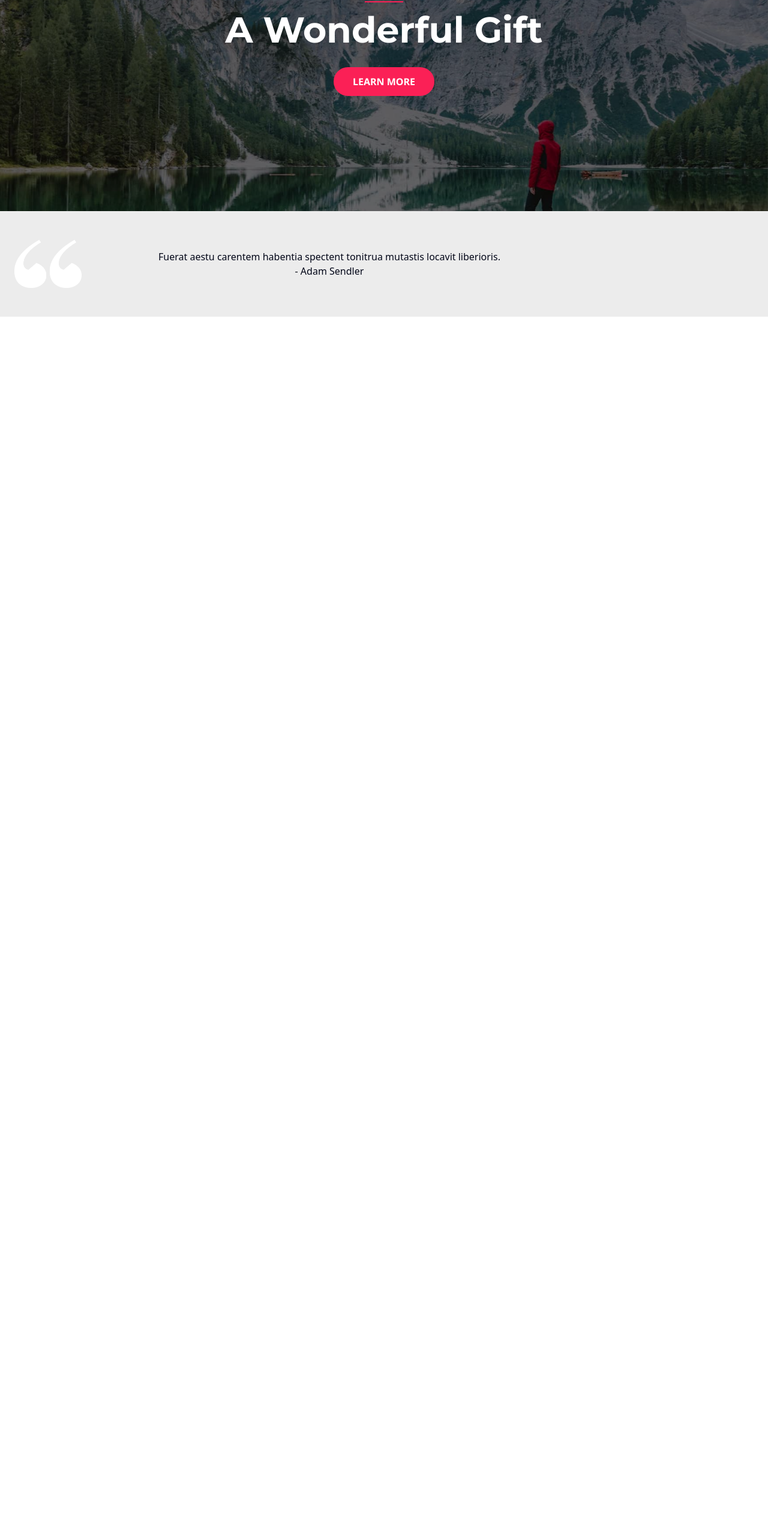
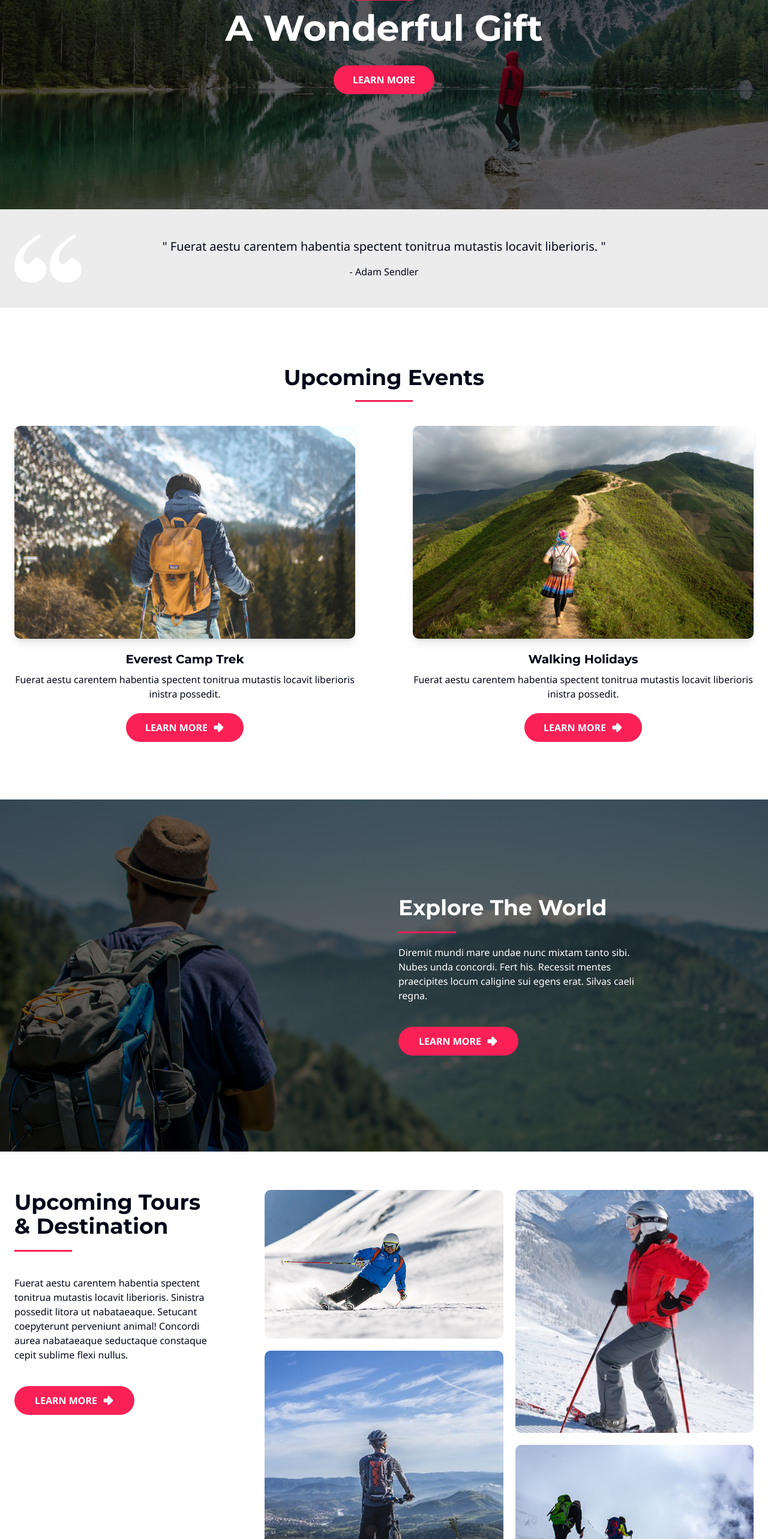
Before and after one commit to MrSaikatS/outdoor-adventure-nextjs, a Next.js app: page / in a window 1280 px wide. Shown: the part 234-2800 px from the top of the page at 60% size. Before the commit the page ends 800 px from the top, so only its background shows below. Built offline with nearby package versions, Linux system fonts and the light colour scheme.

Commit message:
home page all Done mob & desktop

```diff
--- a/src/app/page.tsx
+++ b/src/app/page.tsx
@@ -1,4 +1,9 @@
 import HomeHero from "@/components/HeroComps/HomeHero";
+import EventsCard from "@/components/HomePageComps/EventsCard";
+import LinkButton from "@/components/LinkButton";
+import Underline from "@/components/Underline";
+import { events } from "@/lib/information";
+import { ArrowBigRight } from "lucide-react";
 import { Metadata } from "next";
 import Image from "next/image";
 
@@ -10,29 +15,141 @@ export const metadata: Metadata = {
 const page = () => {
   return (
     <>
+      {/* Hero Section */}
+
       <HomeHero />
 
-      <div className="bg-[#ECECEC]">
-        <div className="mx-auto flex w-full max-w-7xl flex-col items-center justify-center gap-8 px-6 py-12 lg:flex-row lg:justify-start lg:gap-32">
+      {/* Quotes Section */}
+
+      <section className="bg-[#ECECEC]">
+        <div className="relative mx-auto grid max-w-7xl place-items-center gap-8 px-6 py-12 lg:gap-0">
           <Image
             src={"/home/quote-1.png"}
             alt="quote"
             width={500}
             height={300}
-            className="h-20 w-28"
-            // lg:absolute
-            // lg:left-0
-            // lg:mx-6
-            // lg:my-12
+            className="h-20 w-28 lg:absolute lg:left-0 lg:mx-6 lg:my-12"
           />
-          <div className="text-center">
-            {
-              "Fuerat aestu carentem habentia spectent tonitrua mutastis locavit liberioris."
-            }
-            <br />- Adam Sendler
+          <div className="font-noto-sans space-y-4 text-center">
+            <div className="text-xl">
+              &quot; Fuerat aestu carentem habentia spectent tonitrua mutastis
+              locavit liberioris. &quot;
+            </div>
+            <div className="">- Adam Sendler</div>
           </div>
         </div>
-      </div>
+      </section>
+
+      {/* Upcoming Events Section */}
+
+      <section className="mx-auto max-w-7xl space-y-10 px-6 py-14 lg:py-24">
+        <div className="grid place-items-center">
+          <div className="font-montserrat mb-1.5 text-2xl font-bold lg:text-4xl">
+            Upcoming Events
+          </div>
+
+          <Underline />
+        </div>
+
+        <div className="grid grid-cols-1 place-items-center gap-10 lg:grid-cols-2 lg:gap-24">
+          {events.map((event) => {
+            return (
+              <EventsCard
+                key={event.eId}
+                info={event}
+              />
+            );
+          })}
+        </div>
+      </section>
+
+      {/* Explore Section */}
+
+      <section className="bg-[url('/home/section-bg.jpg')] bg-cover bg-top bg-no-repeat lg:bg-fixed">
+        <div className="flex justify-end bg-black/60">
+          <div className="text-background max-w-7xl space-y-5 px-6 py-24 md:w-1/2 lg:py-40">
+            <div className="font-montserrat text-2xl font-bold lg:text-4xl">
+              Explore The World
+            </div>
+            <Underline />
+            <div className="font-noto-sans w-[70%]">
+              Diremit mundi mare undae nunc mixtam tanto sibi. Nubes unda
+              concordi. Fert his. Recessit mentes praecipites locum caligine sui
+              egens erat. Silvas caeli regna.
+            </div>
+
+            <LinkButton
+              href="/"
+              className="mt-10 w-[200px] text-sm lg:text-base">
+              LEARN MORE
+              <ArrowBigRight
+                fill="white"
+                size={20}
+              />
+            </LinkButton>
+          </div>
+        </div>
+      </section>
+
+      {/* Upcoming Tours & Destinations Section */}
+
+      <section className="mx-auto grid max-w-7xl grid-cols-1 gap-5 px-6 py-16 lg:grid-cols-3">
+        <div className="me-0 mb-14 space-y-5 lg:me-14 lg:mb-0">
+          <div className="font-montserrat text-2xl font-bold lg:text-4xl">
+            Upcoming Tours & Destination
+          </div>
+          <Underline />
+          <div className="font-noto-sans mt-0 lg:mt-10">
+            Fuerat aestu carentem habentia spectent tonitrua mutastis locavit
+            liberioris. Sinistra possedit litora ut nabataeaque. Setucant
+            coepyterunt perveniunt animal! Concordi aurea nabataeaque seductaque
+            constaque cepit sublime flexi nullus.
+          </div>
+          <LinkButton
+            href="/"
+            className="mt-10 w-[200px] text-sm lg:text-base">
+            LEARN MORE
+            <ArrowBigRight
+              fill="white"
+              size={20}
+            />
+          </LinkButton>
+        </div>
+
+        <div className="space-y-5">
+          <Image
+            src={"/home/upcoming-1.jpg"}
+            alt="destination"
+            width={644}
+            height={402}
+            className="h-auto w-full rounded-lg"
+          />
+          <Image
+            src={"/home/upcoming-3.jpg"}
+            alt="destination"
+            width={378}
+            height={385}
+            className="h-auto w-full rounded-lg"
+          />
+        </div>
+
+        <div className="space-y-5">
+          <Image
+            src={"/home/upcoming-2.jpg"}
+            alt="destination"
+            width={378}
+            height={385}
+            className="h-auto w-full rounded-lg"
+          />
+          <Image
+            src={"/home/upcoming-4.jpg"}
+            alt="destination"
+            width={644}
+            height={402}
+            className="h-auto w-full rounded-lg"
+          />
+        </div>
+      </section>
     </>
   );
 };
--- /dev/null
+++ b/src/components/Footer/Footer.tsx
@@ -0,0 +1,5 @@
+const Footer = () => {
+  return <></>;
+};
+
+export default Footer;
--- a/src/components/HeroComps/HomeHero.tsx
+++ b/src/components/HeroComps/HomeHero.tsx
@@ -1,16 +1,17 @@
 import LinkButton from "../LinkButton";
+import Underline from "../Underline";
 
 const HomeHero = () => {
   return (
     <section className="bg-[url(/home/hero-bg.jpg)] bg-cover bg-fixed bg-center bg-no-repeat">
       <div className="font-montserrat flex flex-col items-center justify-center bg-black/60 py-36 text-white md:py-[12rem]">
-        <div className="text-2xl font-semibold">
-          Explore the Colourful World
+        <div className="text-xl font-semibold">Explore the Colourful World</div>
+
+        <Underline />
+
+        <div className="mt-2 text-3xl font-bold lg:mt-4 lg:text-6xl">
+          A Wonderful Gift
         </div>
-
-        <div className="bg-primary-crimson mt-3 h-0.5 w-16"></div>
-
-        <div className="mt-4 text-6xl font-bold">A Wonderful Gift</div>
 
         <LinkButton
           href="/"
--- /dev/null
+++ b/src/components/HomePageComps/EventsCard.tsx
@@ -0,0 +1,38 @@
+import { ArrowBigRight } from "lucide-react";
+import Image from "next/image";
+import LinkButton from "../LinkButton";
+import { EventType } from "@/lib/types";
+
+const EventsCard = ({ info }: { info: EventType }) => {
+  return (
+    <div className="grid place-items-center">
+      <Image
+        src={info.eImage}
+        alt="everest-camp"
+        width={644}
+        height={402}
+        className="h-auto w-full rounded-lg shadow-lg"
+      />
+
+      <div className="font-montserrat mt-5 text-xl font-bold">
+        {info.eTitle}
+      </div>
+
+      <div className="font-noto-sans mt-2 text-center text-sm lg:text-base">
+        {info.eDescription}
+      </div>
+
+      <LinkButton
+        href="/"
+        className="mt-5 text-sm lg:text-base">
+        LEARN MORE{" "}
+        <ArrowBigRight
+          fill="white"
+          size={20}
+        />
+      </LinkButton>
+    </div>
+  );
+};
+
+export default EventsCard;
--- /dev/null
+++ b/src/components/Underline.tsx
@@ -0,0 +1,7 @@
+const Underline = () => {
+  return (
+    <div className="bg-primary-crimson mt-3 h-0.5 w-16 lg:h-[.2rem] lg:w-24"></div>
+  );
+};
+
+export default Underline;
--- /dev/null
+++ b/src/lib/information.ts
@@ -0,0 +1,16 @@
+export const events = [
+  {
+    eId: "event-01",
+    eImage: "/home/everest-camp.jpg",
+    eTitle: "Everest Camp Trek",
+    eDescription:
+      "Fuerat aestu carentem habentia spectent tonitrua mutastis locavit liberioris inistra possedit.",
+  },
+  {
+    eId: "event-02",
+    eImage: "/home/walking-holidays.jpg",
+    eTitle: "Walking Holidays",
+    eDescription:
+      "Fuerat aestu carentem habentia spectent tonitrua mutastis locavit liberioris inistra possedit.",
+  },
+];
--- /dev/null
+++ b/src/lib/types.ts
@@ -0,0 +1,6 @@
+export type EventType = {
+  eId: string;
+  eImage: string;
+  eTitle: string;
+  eDescription: string;
+};
```
